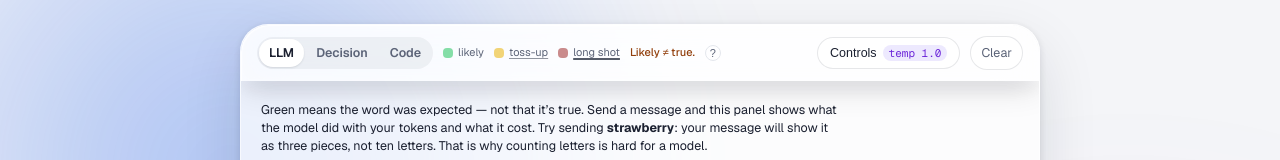
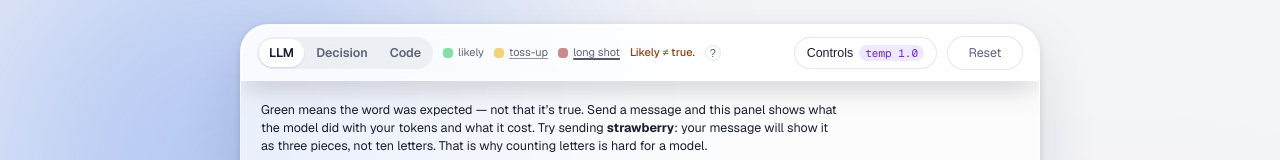
Before and after one commit to rdtiv/chatprob, a Next.js app: page / in a window 1280 px wide. Shown: the top 160 px of the page. Built offline with nearby package versions, Linux system fonts and the light colour scheme.

Commit message:
Rename the LLM header control to Reset
The chat button now says Reset and Reset?, matching Decision and Code.
The two-click arm and the in-flight abort stay as they were.

Co-authored-by: Dan Thompson <rdtiv@users.noreply.github.com>

```diff
--- a/components/ChatInterface.js
+++ b/components/ChatInterface.js
@@ -967,10 +967,10 @@ export default function ChatInterface() {
             </button>
           <button
             onClick={handleClearClick}
-            className="refresh-button is-text glass-chip"
-            aria-label={clearArmed ? 'Confirm clear chat history' : 'Clear chat history'}
+            className="refresh-button is-text glass-chip decision-reset"
+            aria-label={clearArmed ? 'Confirm reset chat history' : 'Reset chat history'}
           >
-            {clearArmed ? 'Clear?' : 'Clear'}
+            {clearArmed ? 'Reset?' : 'Reset'}
           </button>
             </>
             ) : (
```
Also changed, not shown: 4 other files (tests, documents, lock files or other folders).
